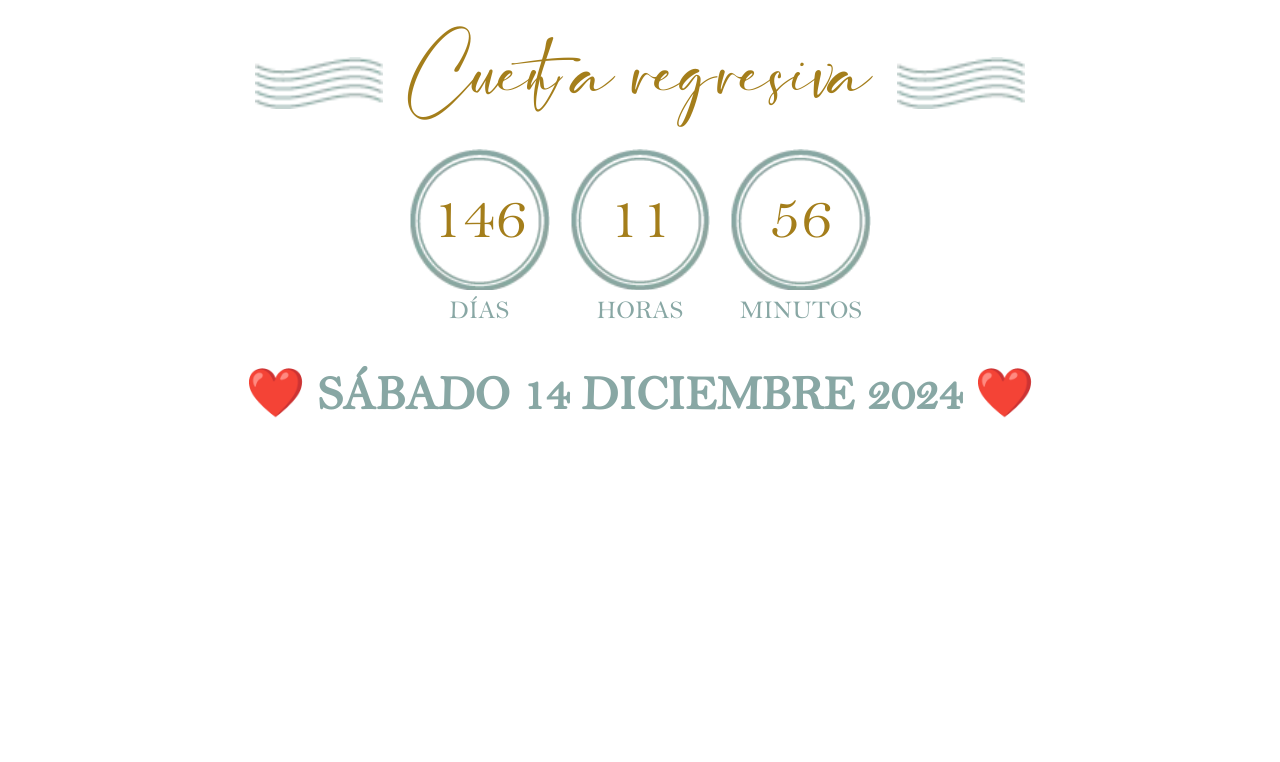
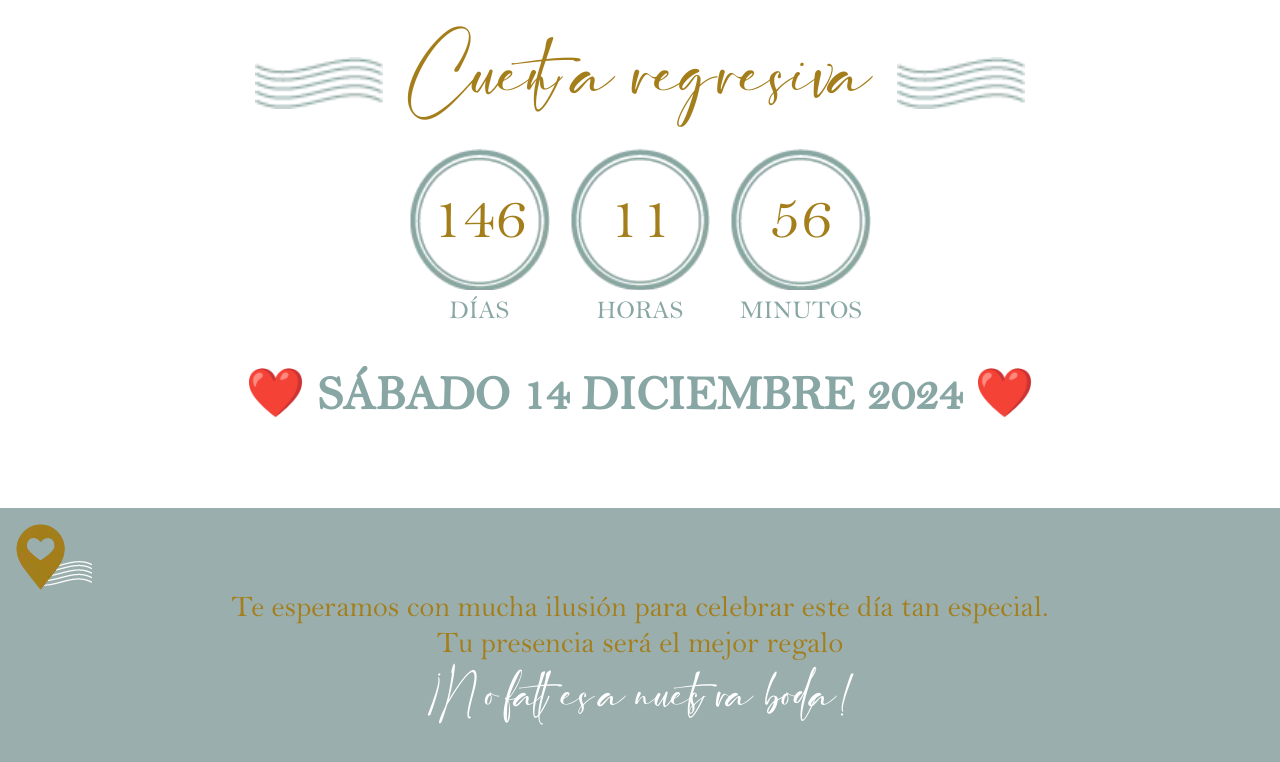
Before and after one commit to MigueMat4/bodamarcoykei, an Astro site: page / in a window 1280 px wide. Shown: the part 915-1677 px from the top of the page. Before the commit the page ends 1423 px from the top, so only its background shows below. Built offline with nearby package versions, Linux system fonts and the light colour scheme; Astro itself is replaced by a stand-in of ours.

Commit message:
add footer

```diff
--- /dev/null
+++ b/src/components/Footer.astro
@@ -0,0 +1,18 @@
+---
+import { Image } from 'astro:assets';
+import pinHeart2 from '../images/pin_heart2.webp';
+---
+
+<footer class="p-4 bg-[#9AAFAD] text-[#A47E1B]">
+    <Image src={pinHeart2} alt="Pin corazón" />
+    <p class="px-8 text-xl sm:text-3xl">Te esperamos con mucha ilusión para celebrar este día tan especial.</p>
+    <p class="px-8 pb-4 text-xl sm:text-3xl">Tu presencia será el mejor regalo</p>
+    <p class="pb-8 final-message text-xl sm:text-3xl">¡ No faltes a nuestra boda!</p>
+</footer>
+
+<style>
+    .final-message {
+        color: #fff;
+        font-family: 'BritishCastilla', sans-serif;
+    }
+</style>
--- a/src/layouts/Layout.astro
+++ b/src/layouts/Layout.astro
@@ -1,5 +1,6 @@
 ---
 import Header from '../components/Header.astro';
+import Footer from '../components/Footer.astro';
 
 interface Props {
 	title: string;
@@ -21,6 +22,7 @@ const { title } = Astro.props;
 	<body class="h-full overflow-x-hidden text-2xl">
 		<Header />
 		<slot />
+		<Footer />
 	</body>
 </html>
 <style is:global>
```
